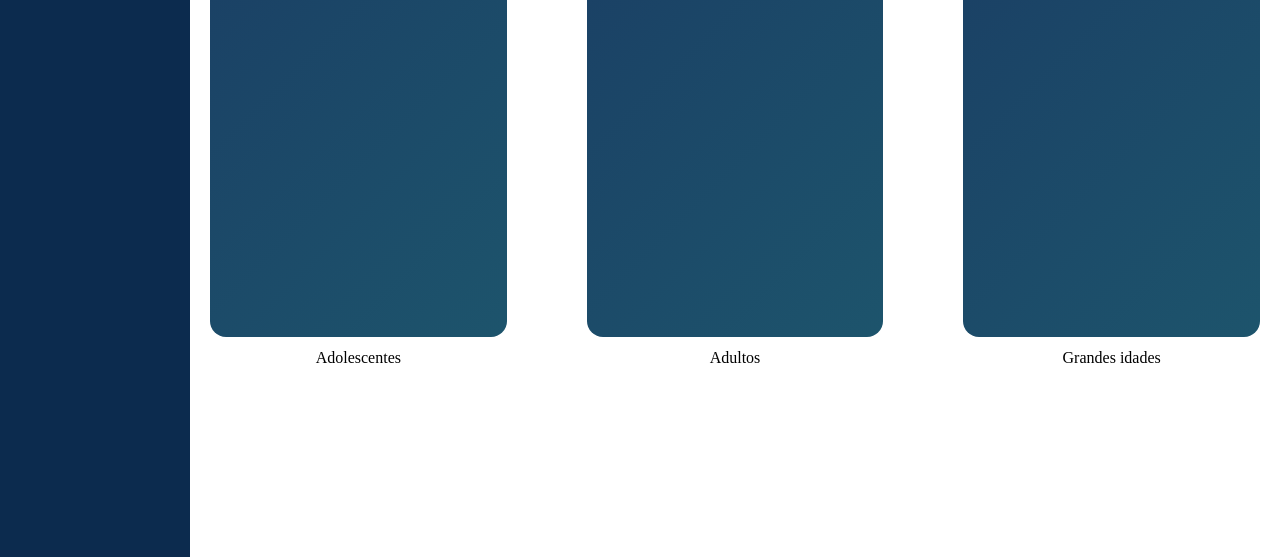
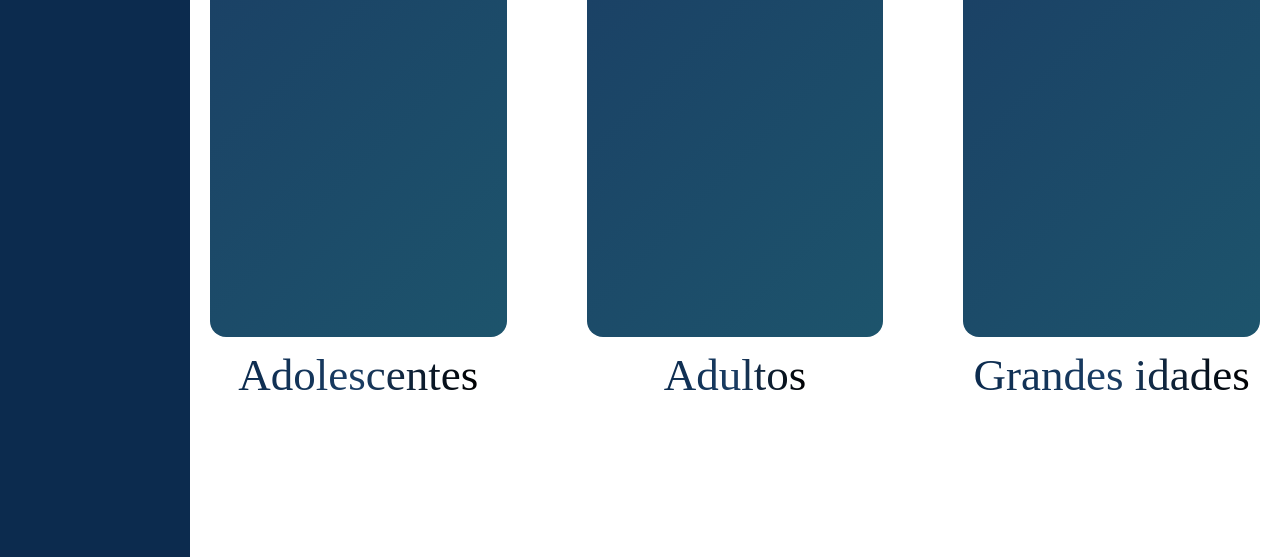
Before and after one commit to GabrielAraujo2079/Projeto_Cajomax, a website: page public/index.html in a window 1280 px wide. Shown: the part 243-800 px from the top of the page. Drawn offline with Linux system fonts and the light colour scheme.

Commit message:
Texto tem grandient agora

```diff
--- a/public/css/global.css
+++ b/public/css/global.css
@@ -112,6 +112,13 @@
   width: 100%;
   border-radius: 16px;
 }
+.content span{
+  background: linear-gradient(to right, #0C2B4E, #1A3D64, #000000); /*Esquema de cores do texto */
+  -webkit-background-clip: text;
+  -webkit-text-fill-color: transparent;
+  background-clip: text;
+  font-size: 45px;
+}
 /*gradient dos cards */
 .card-1 { background: linear-gradient(135deg, #1A3D64, #1D546C); color: #EEEDFE; }
 .card-2 { background: linear-gradient(135deg, #1A3D64, #1D546C); color: #E1F5EE; }
```
